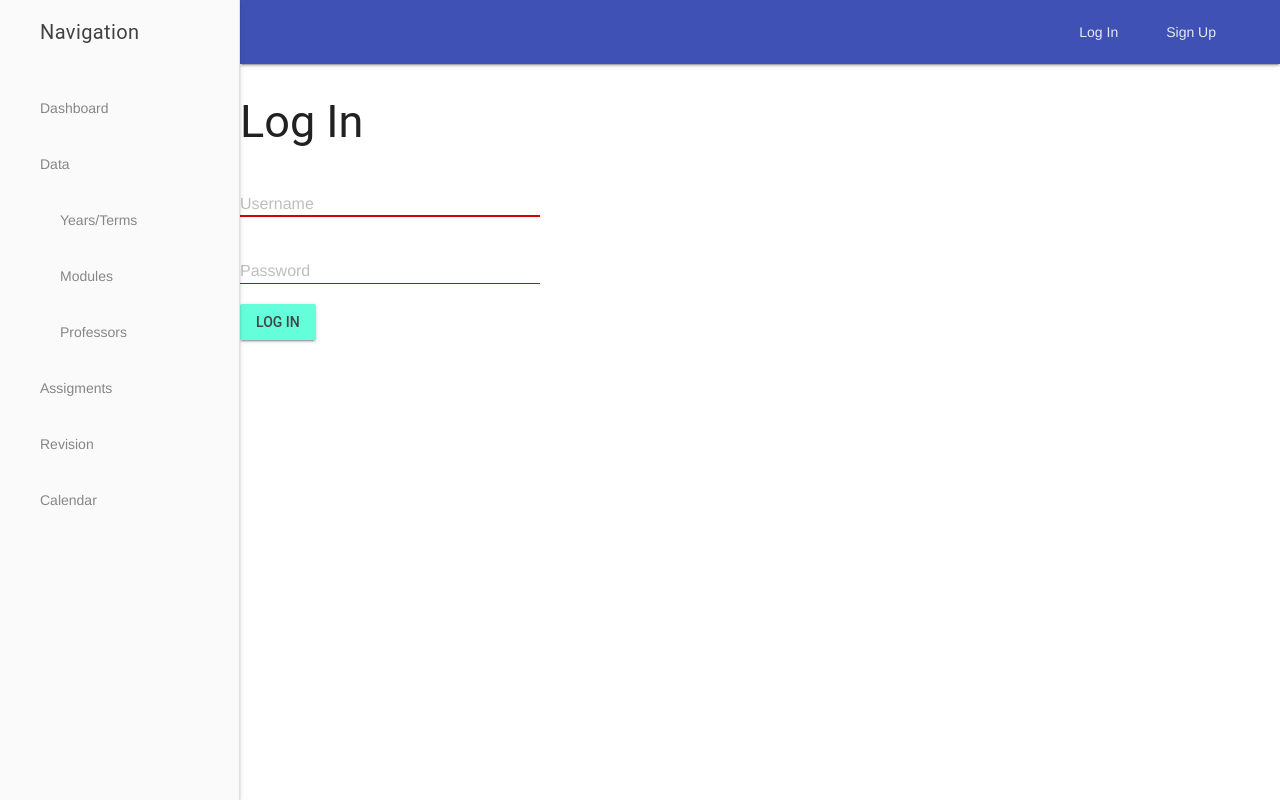
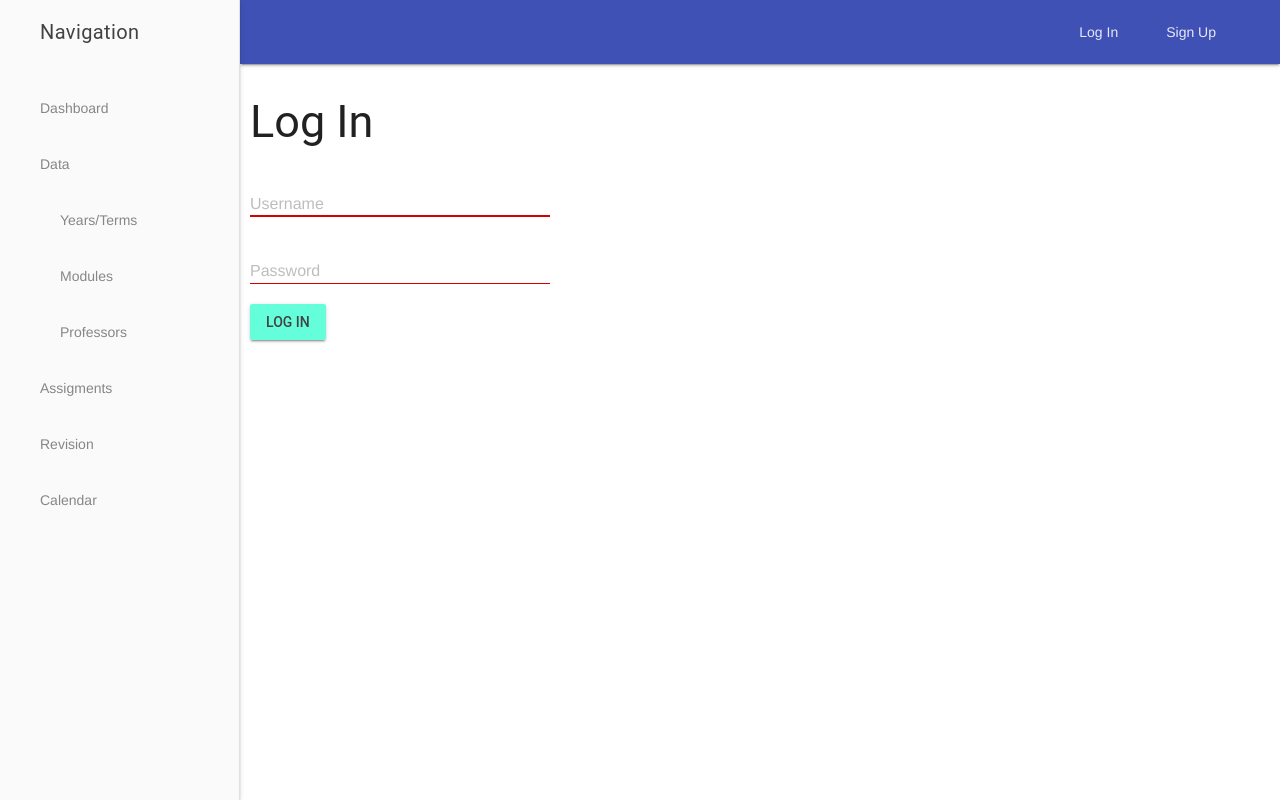
Before and after one commit to c-gaskell/studytracker, a Django app: page /accounts/login/ in a window 1280 px wide. Run offline with Django 4.2, Linux system fonts and the light colour scheme; style sheets or scripts are compiled from the project's sources; some libraries are stand-ins or nearby versions.

Commit message:
Fix login styling

```diff
--- a/accounts/templates/registration/login.html
+++ b/accounts/templates/registration/login.html
@@ -1,6 +1,7 @@
 {% extends 'website/base.html' %}
 
 {% block content %}
+<div class="login-container">
     <h2>Log In</h2>
     <form method="post">
         {% csrf_token %}
@@ -20,4 +21,5 @@
         <br>
         <button type="submit" class="mdl-button mdl-js-button mdl-button--raised mdl-button--accent mdl-js-ripple-effect ">Log In</button>
     </form>
+</div>
 {% endblock content %}
--- a/website/static/scss/main.scss
+++ b/website/static/scss/main.scss
@@ -154,3 +154,7 @@ main {
 .calendar-controller > span {
     align-self: center;
 }
+
+.login-container {
+    padding-left: 10px;
+}
```
Lines whose indentation alone changed are shown as unchanged.
